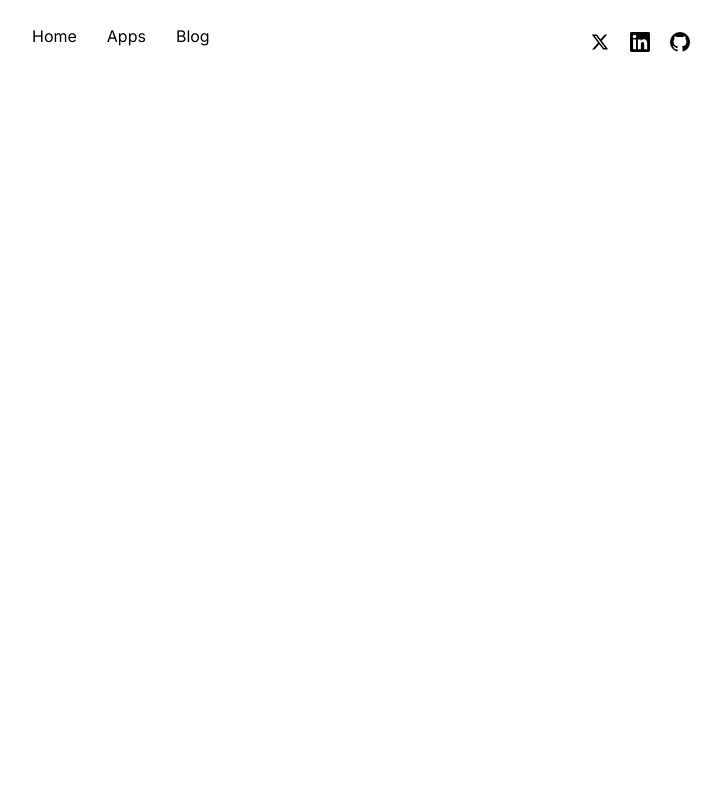
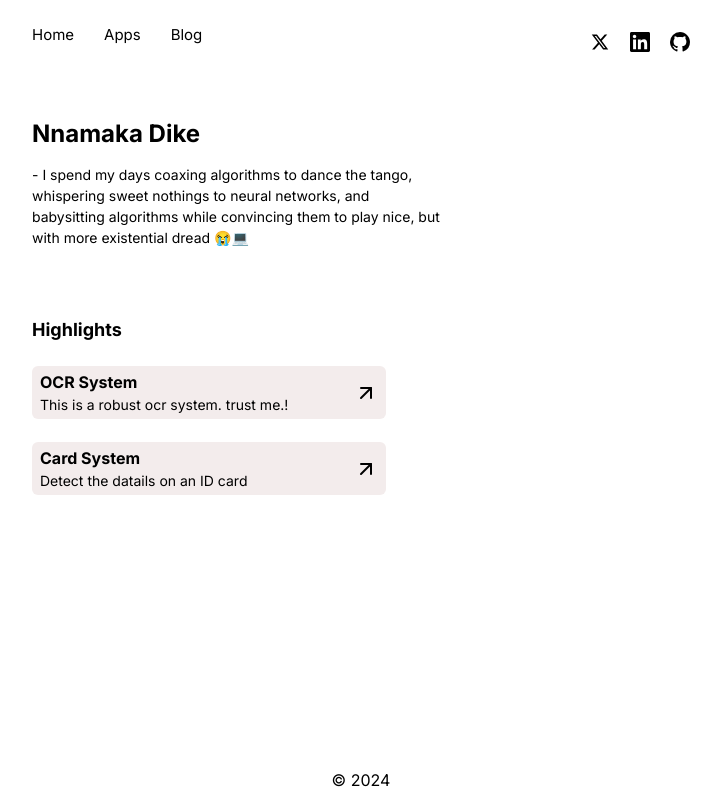
Before and after one commit to Nnamaka/site, a Next.js app: page / in a window 1280 px wide. Shown: the whole page, without its empty margins (279-1000 px from the left). Built offline with nearby package versions, Linux system fonts and the light colour scheme.

Commit message:
styled home page

```diff
--- /dev/null
+++ b/app/apps/dummyData/data.tsx
@@ -0,0 +1,13 @@
+export const highlights = [
+  {
+    slug: "OCR System",
+    description: "This is a robust ocr system. trust me.!",
+  },
+  {
+    slug: "Card System",
+    description: "Detect the datails on an ID card",
+  },
+];
+
+
+export const blogs = []
--- a/app/components/HighLights.tsx
+++ b/app/components/HighLights.tsx
@@ -1,7 +1,22 @@
-import React from 'react'
+import { highlights } from "../apps/dummyData/data";
+import { FiArrowUpRight } from "react-icons/fi";
 
 export default function HighLights() {
   return (
-    <div>HighLights</div>
-  )
+    <div className="pt-16">
+      <p className="text-[18px] font-bold pt-1 mb-1">Highlights</p>
+      {highlights.map((highlight, index) => (
+        <div
+          key={index}
+          className="flex justify-between items-center mt-[23px] px-2 py-1 bg-[#F3ECEC] rounded-md w-[354px]"
+        >
+          <div>
+            <p className="font-bold">{highlight.slug}</p>
+            <p className="text-[14px]">{highlight.description}</p>
+          </div>
+          <FiArrowUpRight className="w-6 h-6"/>
+        </div>
+      ))}
+    </div>
+  );
 }
--- a/app/components/NavBar.tsx
+++ b/app/components/NavBar.tsx
@@ -7,14 +7,14 @@ export default function NavBar() {
   return (
     <div className="flex justify-center ">
       <div className="flex w-[706px] justify-between p-6">
-        <div className="Route flex space-x-[30px]">
+        <div className="Route flex space-x-[30px] text-[15px]">
           <Link href={"/"}>
             <h1>Home</h1>
           </Link>
           <Link href={"/apps"}>
             <h1>Apps</h1>
           </Link>
-          <Link href={"blog"}>
+          <Link href={"/blog"}>
             <h1>Blog</h1>
           </Link>
         </div>
--- a/app/layout.tsx
+++ b/app/layout.tsx
@@ -15,11 +15,23 @@ export default function RootLayout({
 }: Readonly<{
   children: React.ReactNode;
 }>) {
+  const year = new Date().getFullYear();
+
   return (
     <html lang="en">
-      <body className={inter.className} style={{ height: "100vh" }}>
-        <NavBar/>
-        {children}
+      <body
+        className={`flex justify-center ${inter.className}`}
+        style={{ height: "100vh" }}
+      >
+        <div className="flex flex-col h-full">
+          <div className="flex-col  h-full ">
+            <div className="w-[706px]">
+              <NavBar />
+              <div className="px-6">{children}</div>
+            </div>
+          </div>
+          <p className="flex justify-center p-2">{`© ${year}`}</p>
+        </div>
       </body>
     </html>
   );
--- a/app/page.tsx
+++ b/app/page.tsx
@@ -1,9 +1,19 @@
 import Image from "next/image";
+import HighLights from "./components/HighLights";
 
 export default function Home() {
   return (
-    <main >
+    <main>
+      <div className="">
+        <p className="text-[24px] font-bold pt-8">Nnamaka Dike</p>
 
+        <p className="pt-3 w-[414px] text-[14px]">
+          - I spend my days coaxing algorithms to dance the tango, whispering sweet
+          nothings to neural networks, and babysitting algorithms while
+          convincing them to play nice, but with more existential dread 😭💻
+        </p>
+        <HighLights/>
+      </div>
     </main>
   );
 }
```
